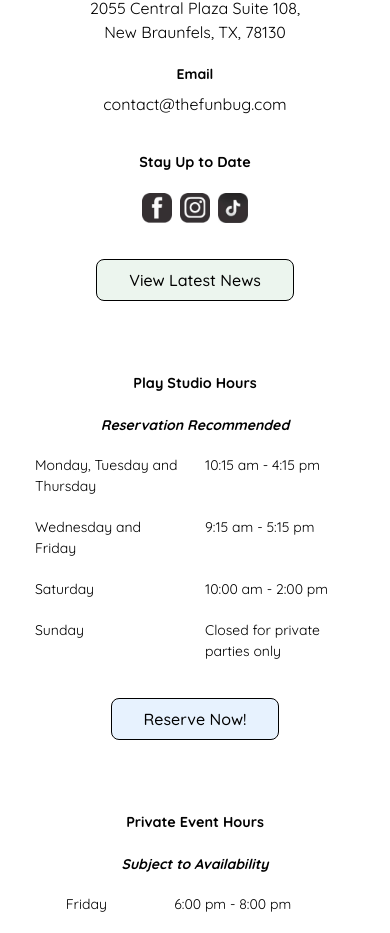
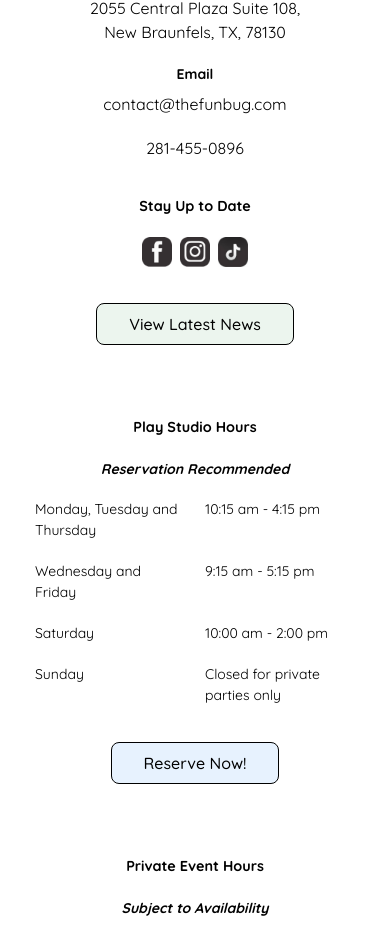
Before and after one commit to the-fun-bug/the-fun-bug, a Next.js app: page / in a window 390 px wide. Shown: the part 3137-4070 px from the top of the page. Built offline with nearby package versions, Linux system fonts and the light colour scheme.

Commit message:
add back phone number to contact section

```diff
--- a/src/components/common/VisitUs.tsx
+++ b/src/components/common/VisitUs.tsx
@@ -36,7 +36,7 @@ export default function VisitUs({ hours }: { hours: Hours }) {
               contact@thefunbug.com
             </Link>
           </div>
-          {/* <Link href="tel:+12814550896">281-455-0896</Link> */}
+          <Link href="tel:+12814550896">281-455-0896</Link>
           <h4 className="mt-[1rem]">Stay Up to Date</h4>
           <div className="flex gap-[0.5rem]">
             <Link
```
